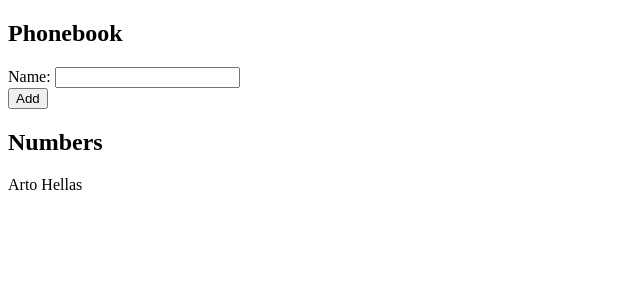
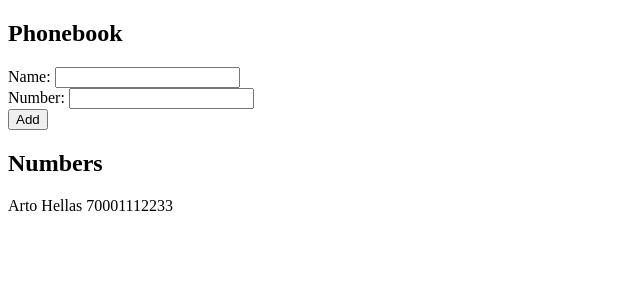
Before and after one commit to Artikool5/fullstack-open, a React (Vite) app in the folder part2/phonebook/: page / in a window 1280 px wide. Shown: the top 300 px of the page, without its empty margins (0-640 px from the left). Built offline with nearby package versions, Linux system fonts and the light colour scheme.

Commit message:
exc: 2.8

```diff
--- a/part2/phonebook/src/App.jsx
+++ b/part2/phonebook/src/App.jsx
@@ -2,12 +2,16 @@ import { useState } from "react";
 
 function App() {
   const [people, setPeople] = useState([
-    { id: Date.now(), name: "Arto Hellas" },
+    { id: Date.now(), name: "Arto Hellas", number: "70001112233" },
   ]);
   const [newName, setNewName] = useState("");
+  const [newPhoneNumber, setNewPhoneNumber] = useState("");
 
   const handleNewName = (e) => {
     setNewName(e.target.value);
+  };
+  const handleNewPhoneNumber = (e) => {
+    setNewPhoneNumber(e.target.value);
   };
 
   const addPerson = (e) => {
@@ -23,10 +27,12 @@ function App() {
 
     const personObject = {
       id: Date.now(),
-      name: newName,
+      name: newName.trim(),
+      number: newPhoneNumber.trim(),
     };
     setPeople(people.concat(personObject));
     setNewName("");
+    setNewPhoneNumber("");
   };
 
   return (
@@ -34,7 +40,22 @@ function App() {
       <h2>Phonebook</h2>
       <form>
         <div>
-          Name: <input type="text" value={newName} onChange={handleNewName} />
+          Name:{" "}
+          <input
+            type="text"
+            value={newName}
+            onChange={handleNewName}
+            required
+          />
+        </div>
+        <div>
+          Number:{" "}
+          <input
+            type="tel"
+            value={newPhoneNumber}
+            onChange={handleNewPhoneNumber}
+            required
+          />
         </div>
         <div>
           <button type="submit" onClick={addPerson}>
@@ -45,7 +66,11 @@ function App() {
       <h2>Numbers</h2>
       <div>
         {people.map((person) => {
-          return <p key={person.id}>{person.name}</p>;
+          return (
+            <p key={person.id}>
+              {person.name} {person.number}
+            </p>
+          );
         })}
       </div>
     </>
```
